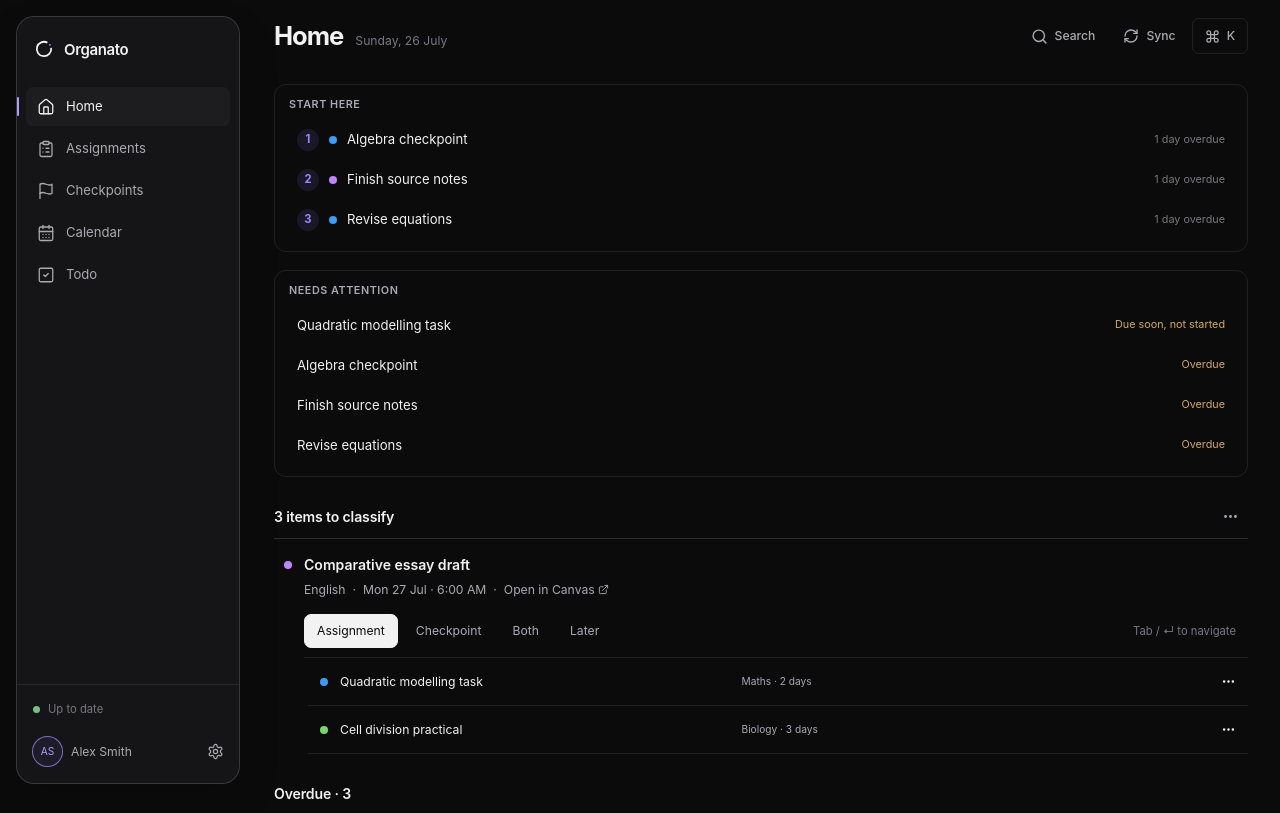
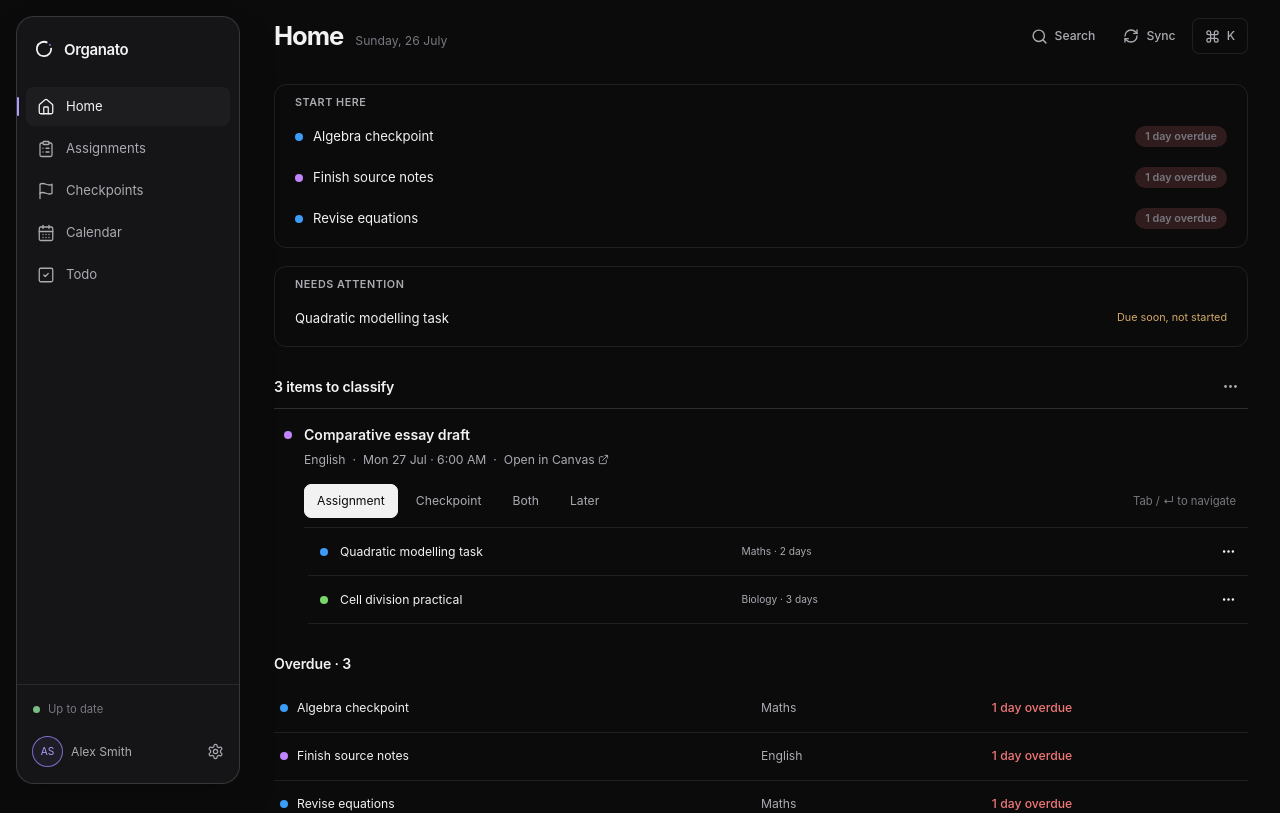
Before and after one commit to etphli/organato, a React (Vite) app in the folder apps/web/: page / in a window 1280 px wide. Shown: the top 813 px of the page. Built offline with nearby package versions, Linux system fonts and the light colour scheme.

Commit message:
Briefing redesign: chips, no rank blobs, risks skip overdue

```diff
--- a/apps/web/src/pages/HomePage.tsx
+++ b/apps/web/src/pages/HomePage.tsx
@@ -104,15 +104,19 @@ function TopBriefing() {
   return (
     <section className="top-briefing" aria-label="Top priorities">
       <h2>Start here</h2>
-      {top.map((item, index) => (
-        <button
-          key={item.id}
-          onClick={() => dispatch({ type: "select", id: item.id })}
-        >
-          <strong>{index + 1}</strong>
+      <ol>
+        {top.map((item) => {
+          const overdue = visibleStatus(item, today) === "overdue";
+          return (
+            <li key={item.id}>
+              <button onClick={() => dispatch({ type: "select", id: item.id })}>
                 <SubjectDot subjectId={item.subjectId} />
                 <span className="top-briefing-name">{item.displayName}</span>
-          <small>
+                <small
+                  className={
+                    overdue ? "due-chip due-chip--overdue" : "due-chip"
+                  }
+                >
                   {daysRemainingLabel(
                     itemDueDate(item, settings.timezone),
                     today,
@@ -120,7 +124,10 @@ function TopBriefing() {
                   )}
                 </small>
               </button>
-      ))}
+            </li>
+          );
+        })}
+      </ol>
     </section>
   );
 }
@@ -211,11 +218,11 @@ function RiskStrip() {
     const flagged: Array<{ item: OrganatoItem; reason: string }> = [];
     for (const item of items) {
       if (item.archivedAt || item.workingStatus === "completed") continue;
+      // Overdue has its own section; risks cover what is quietly going wrong.
+      if (visibleStatus(item, today) === "overdue") continue;
       const due = itemDueDate(item, settings.timezone)?.getTime();
       if (due === undefined) continue;
-      if (due < now) {
-        flagged.push({ item, reason: "Overdue" });
-      } else if (
+      if (
         due <= soon &&
         item.workingStatus === "not_started" &&
         Date.parse(item.createdAt) < stale
--- a/apps/web/src/styles.css
+++ b/apps/web/src/styles.css
@@ -804,7 +804,7 @@ button:disabled {
   display: grid;
   gap: 2px;
   margin-bottom: 18px;
-  padding: 12px 14px;
+  padding: 10px 8px 8px;
 }
 
 .top-briefing h2,
@@ -813,23 +813,33 @@ button:disabled {
   font-size: 0.72rem;
   font-weight: 600;
   letter-spacing: 0.05em;
-  margin: 0 0 6px;
+  margin: 0 0 4px;
+  padding-left: var(--ato-space-3, 12px);
   text-transform: uppercase;
 }
 
+.top-briefing ol {
+  display: grid;
+  gap: 1px;
+  list-style: none;
+  margin: 0;
+  padding: 0;
+}
+
 .top-briefing > button,
+.top-briefing li > button,
 .risk-strip > button {
   align-items: center;
   border-radius: 8px;
   display: flex;
   gap: 10px;
-  min-height: 38px;
-  padding: 4px 8px;
+  min-height: 40px;
+  padding: 4px 12px;
   text-align: left;
   width: 100%;
 }
 
-.top-briefing > button:hover,
+.top-briefing li > button:hover,
 .risk-strip > button:hover {
   background: var(--surface-hover);
 }
@@ -848,6 +858,7 @@ button:disabled {
 }
 
 .top-briefing > button .top-briefing-name,
+.top-briefing li > button .top-briefing-name,
 .risk-strip > button span {
   flex: 1;
   min-width: 0;
@@ -857,10 +868,26 @@ button:disabled {
 }
 
 .top-briefing > button small,
+.top-briefing li > button small,
 .risk-strip > button small {
   color: var(--muted);
   flex: 0 0 auto;
   font-size: 0.72rem;
+}
+
+.due-chip {
+  background: var(--focus-soft);
+  border-radius: 999px;
+  color: var(--focus);
+  font-size: 0.7rem;
+  font-weight: 600;
+  padding: 3px 10px;
+  white-space: nowrap;
+}
+
+.due-chip--overdue {
+  background: color-mix(in srgb, var(--danger) 16%, transparent);
+  color: var(--danger);
 }
 
 .risk-strip > button small {
```
Also changed, not shown: 1 other file (tests, documents, lock files or other folders). Lines whose indentation alone changed are shown as unchanged.
